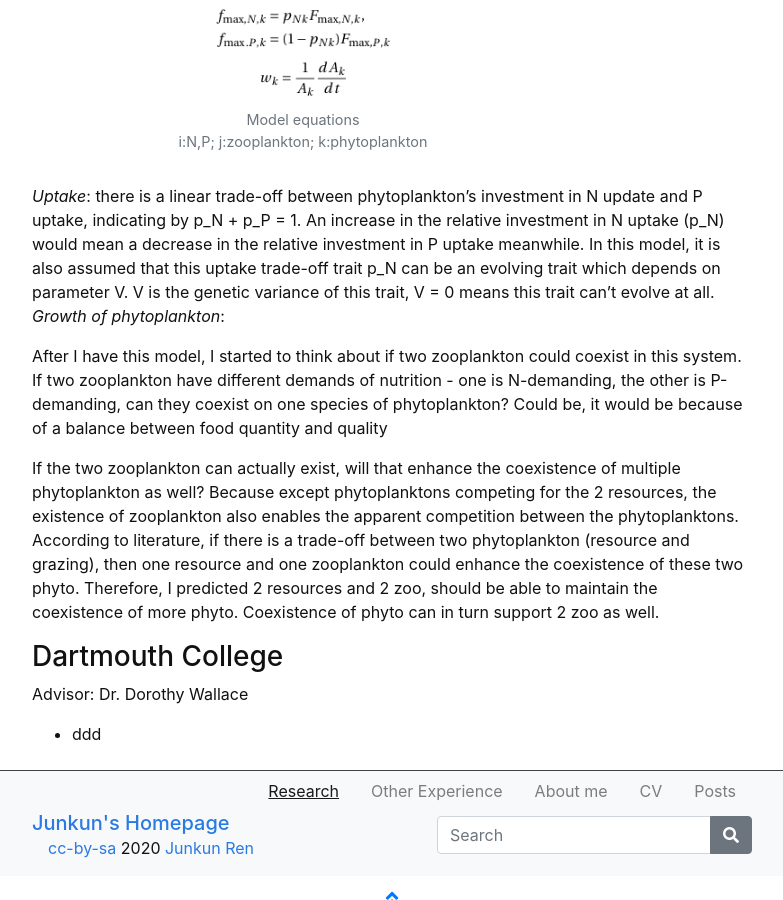
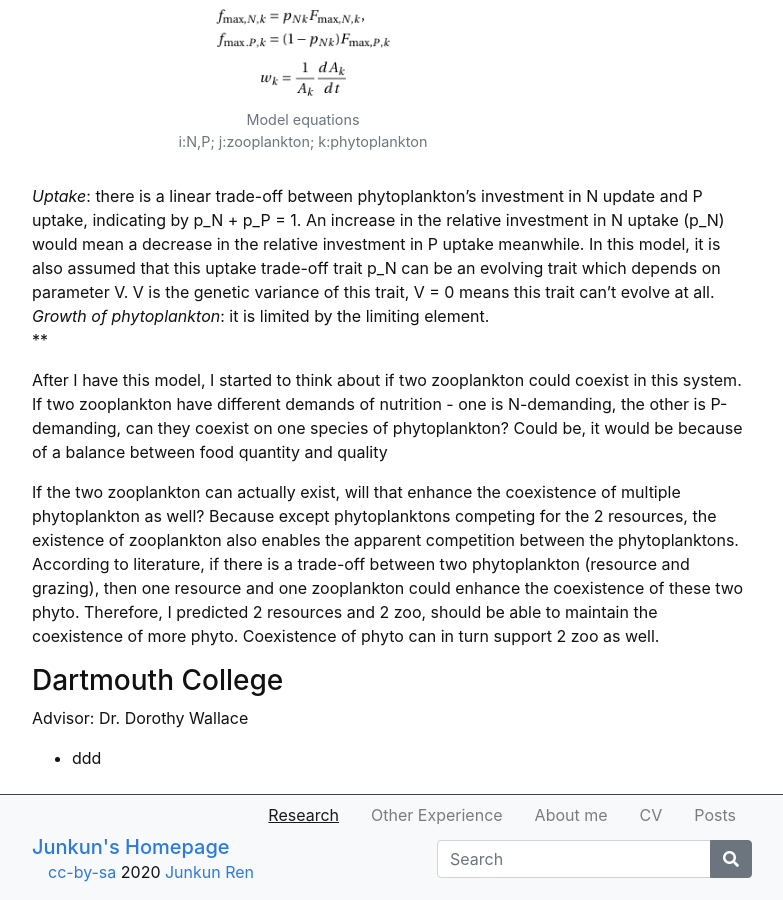
Before and after one commit to junkun-ren/PersonalWebsite, a Jekyll site: the page built from content/0-research.md, in a window 1280 px wide and 900 px high, scrolled down 1462 px. Shown: the whole window, without its empty margins (248-1031 px from the left). Built offline with Jekyll 4.4.1, drawn with Linux system fonts in a browser that asks for light colours.

Commit message:
Update 0-research.md

```diff
--- a/content/0-research.md
+++ b/content/0-research.md
@@ -10,8 +10,9 @@ Advisor: Dr. Shaopeng Wang
 {% include figure.html img="plankton model illustration.png" alt="model illustration" caption="2 level food chain model with stoichiometric constrains in red<br/>This system is assumed to be carbon sufficient and closed in terms of N and P." width="90%" %}
 {% include figure.html img="equations.png" alt="model equations" caption="Model equations<br/>i:N,P; j:zooplankton; k:phytoplankton" width="90%" %}
 
-*Uptake*: there is a linear trade-off between phytoplankton's investment in N update and P uptake, indicating by p_N + p_P = 1. An increase in the relative investment in N uptake (p_N) would mean a decrease in the relative investment in P uptake meanwhile. In this model, it is also assumed that this uptake trade-off trait p_N can be an evolving trait which depends on parameter V. V is the genetic variance of this trait, V = 0 means this trait can't evolve at all.<br/>
-*Growth of phytoplankton*:
+*Uptake*: there is a linear trade-off between phytoplankton's investment in N update and P uptake, indicating by p_N + p_P = 1. An increase in the relative investment in N uptake (p_N) would mean a decrease in the relative investment in P uptake meanwhile. In this model, it is also assumed that this uptake trade-off trait p_N can be an evolving trait which depends on parameter V. V is the genetic variance of this trait, V = 0 means this trait can't evolve at all. <br/>
+*Growth of phytoplankton*: it is limited by the limiting element. <br/>
+**
 
 After I have this model, I started to think about if two zooplankton could coexist in this system. If two zooplankton have different demands of nutrition - one is N-demanding, the other is P-demanding, can they coexist on one species of phytoplankton? Could be, it would be because of a balance between food quantity and quality
 
```
